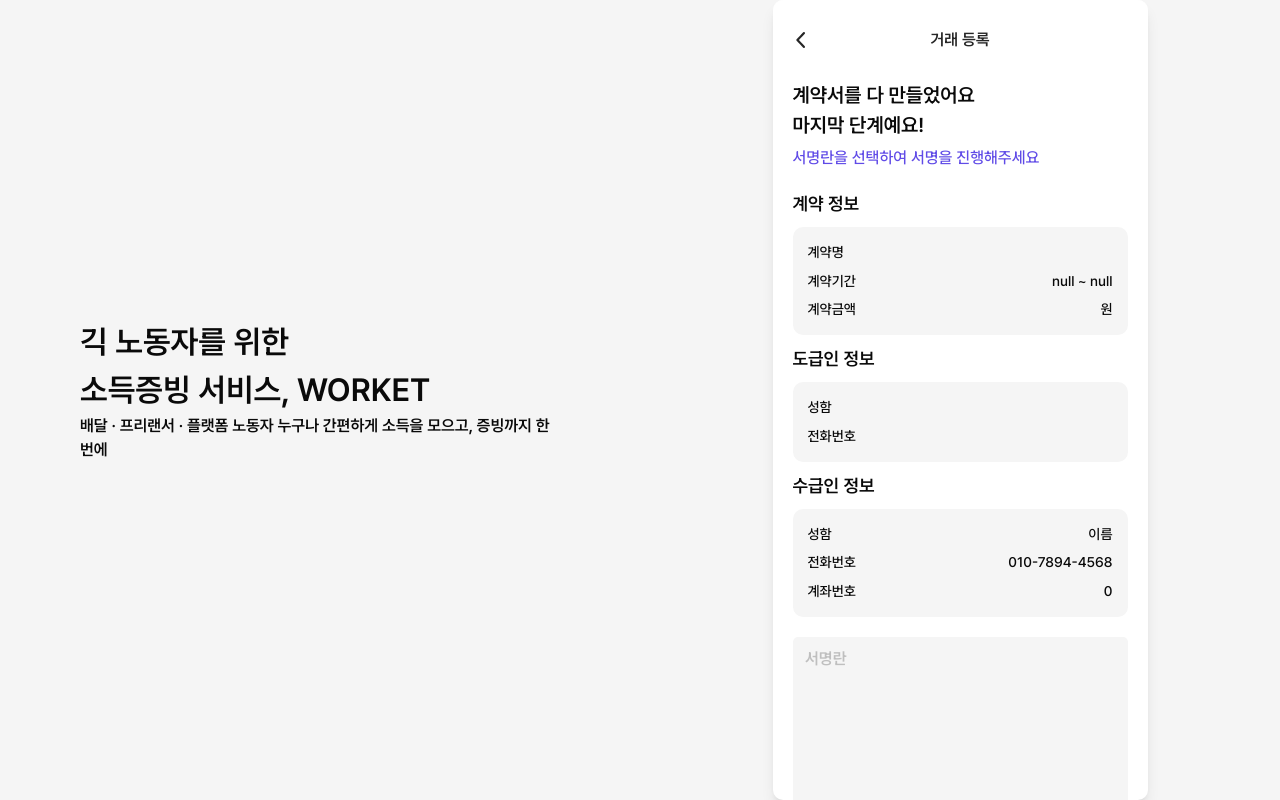
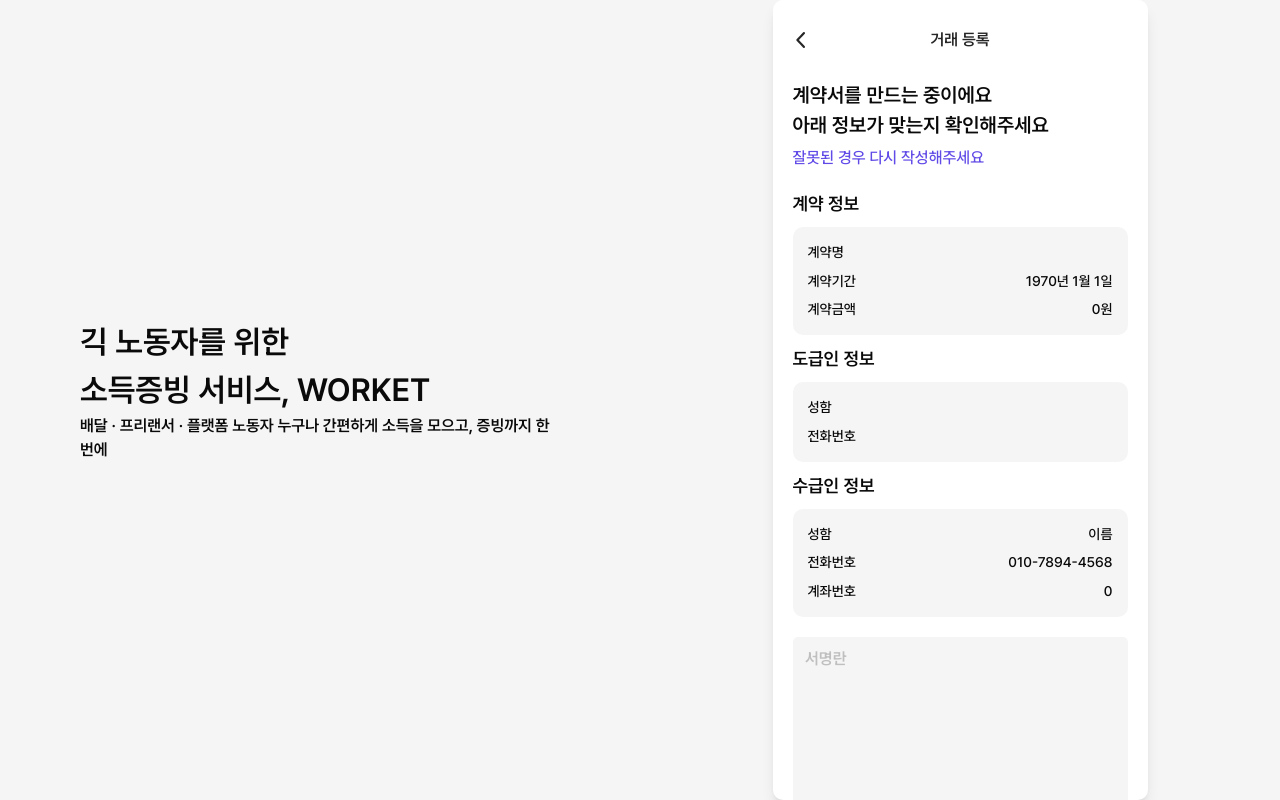
Before and after one commit to Team-gighub/worket-client, a Next.js app: page /transactions/create/result in a window 1280 px wide. Built offline with nearby package versions, Linux system fonts and the light colour scheme.

Commit message:
refactor: 계약서 내용 컴포넌트로 수정

```diff
--- a/src/app/transactions/create/preview/page.jsx
+++ b/src/app/transactions/create/preview/page.jsx
@@ -1,66 +1,23 @@
 "use client";
 import "@/app/globals.css";
 import { React } from "react";
-import InfoText from "@/components/common/InfoText";
-import InfoCard from "@/components/common/InfoCard";
 import DualButtons from "@/components/common/DualButtons";
-import { useContractCreateStore } from "@/stores/contractCreateStore";
 import useBottomSheet from "@/hooks/useBottomSheet";
 import PinBottomSheet from "@/components/common/PinBottomSheet";
 import { useRouter } from "next/navigation";
+import ContractInfo from "@/components/transactions/ContractInfo";
 
 const CreateResultPage = () => {
   const router = useRouter();
   const { isOpen, open, close } = useBottomSheet();
+
   const handlePinConfirm = (pin) => {
     // TODO: PIN 검증 후 계약 생성 API 호출
   };
 
-  /* 데이터 포맷팅을 위한 함수 */
-  const formatPhone = (phone) => {
-    if (!phone) return "";
-    return phone.replace(/(\d{3})(\d{3,4})(\d{4})/, "$1-$2-$3");
-  };
-  const formatAmount = (amount) => {
-    if (!amount) return "";
-    return Number(amount).toLocaleString(); // 123124 → 123,124
-  };
-
-  /* TODO: 프리랜서 개인정보 추후 수정 필요 */
-  const { contract } = useContractCreateStore();
-
-  const contract_data = [
-    { label: "계약명", value: contract.title || "" },
-    {
-      label: "계약기간",
-      value: `${contract.start_date} ~ ${contract.end_date}`,
-    },
-    { label: "계약금액", value: `${formatAmount(contract.amount)}원` },
-  ];
-
-  const contractor_data = [
-    { label: "성함", value: contract.client_name || "" },
-    { label: "전화번호", value: formatPhone(contract.client_phone) },
-  ];
-
-  const contractee_data = [
-    { label: "성함", value: "이름" },
-    { label: "전화번호", value: "010-7894-4568" },
-    { label: "계좌번호", value: `${contract.bank} ${contract.account_number}` },
-  ];
-
   return (
     <div>
-      <InfoText
-        mainTexts={[
-          "계약서를 만드는 중이에요",
-          "아래 정보가 맞는지 확인해주세요",
-        ]}
-        subText="잘못된 경우 다시 작성해주세요"
-      ></InfoText>
-      <InfoCard title="계약 정보" items={contract_data}></InfoCard>
-      <InfoCard title="도급인 정보" items={contractor_data}></InfoCard>
-      <InfoCard title="수급인 정보" items={contractee_data}></InfoCard>
+      <ContractInfo />
       <DualButtons
         mainText="생성하기"
         subText="수정"
--- a/src/app/transactions/create/result/page.jsx
+++ b/src/app/transactions/create/result/page.jsx
@@ -1,57 +1,17 @@
 "use client";
 import "@/app/globals.css";
 import { React } from "react";
-import InfoText from "@/components/common/InfoText";
-import InfoCard from "@/components/common/InfoCard";
 import SignatureForm from "@/components/common/SignatureForm";
-import { useContractCreateStore } from "@/stores/contractCreateStore";
 import { useRouter } from "next/navigation";
 import MainButton from "@/components/common/MainButton";
+import ContractInfo from "@/components/transactions/ContractInfo";
 
 const CreateResultPage = () => {
   const router = useRouter();
-  /* 데이터 포맷팅을 위한 함수 */
-  const formatPhone = (phone) => {
-    if (!phone) return "";
-    return phone.replace(/(\d{3})(\d{3,4})(\d{4})/, "$1-$2-$3");
-  };
-  const formatAmount = (amount) => {
-    if (!amount) return "";
-    return Number(amount).toLocaleString(); // 123124 → 123,124
-  };
-
-  /* TODO: 프리랜서 개인정보 추후 수정 필요 */
-  const { contract } = useContractCreateStore();
-
-  const contract_data = [
-    { label: "계약명", value: contract.title || "" },
-    {
-      label: "계약기간",
-      value: `${contract.start_date} ~ ${contract.end_date}`,
-    },
-    { label: "계약금액", value: `${formatAmount(contract.amount)}원` },
-  ];
-
-  const contractor_data = [
-    { label: "성함", value: contract.client_name || "" },
-    { label: "전화번호", value: formatPhone(contract.client_phone) },
-  ];
-
-  const contractee_data = [
-    { label: "성함", value: "이름" },
-    { label: "전화번호", value: "010-7894-4568" },
-    { label: "계좌번호", value: `${contract.bank} ${contract.account_number}` },
-  ];
 
   return (
     <div>
-      <InfoText
-        mainTexts={["계약서를 다 만들었어요", "마지막 단계예요!"]}
-        subText="서명란을 선택하여 서명을 진행해주세요"
-      ></InfoText>
-      <InfoCard title="계약 정보" items={contract_data}></InfoCard>
-      <InfoCard title="도급인 정보" items={contractor_data}></InfoCard>
-      <InfoCard title="수급인 정보" items={contractee_data}></InfoCard>
+      <ContractInfo />
       <SignatureForm />
       <MainButton
         text="생성하기"
```
